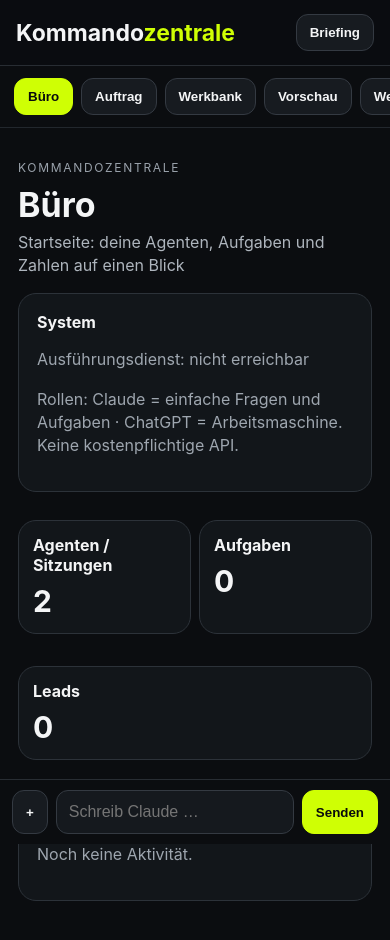
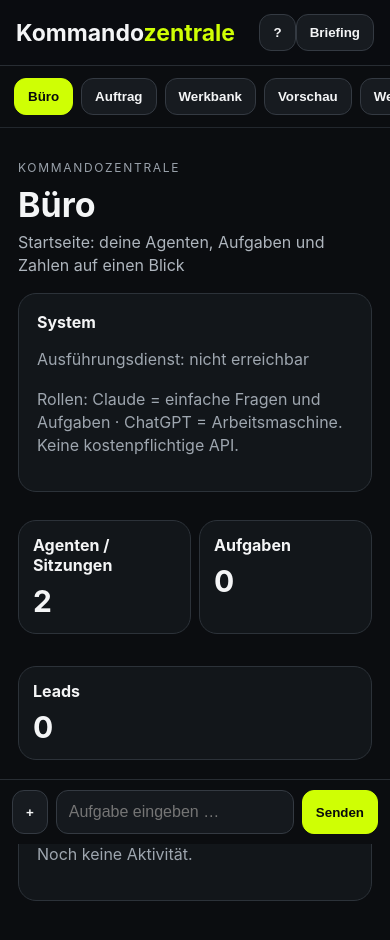
Before and after one commit to n6n2jmm5d5-ux/Iphone-Kommandozentrale-final-, a website: page index.html in a window 390 px wide. Drawn offline with Linux system fonts and the light colour scheme; no server answers.

Commit message:
Original-Hilfe und Dual-Agent-Einstieg für iPhone vorbereiten

```diff
--- a/index.html
+++ b/index.html
@@ -10,10 +10,10 @@
 </head>
 <body>
 <div id="app">
-<header><div class="brand">Kommando<em>zentrale</em></div><button id="briefing">Briefing</button></header>
+<header><div class="brand">Kommando<em>zentrale</em></div><div><button id="help" aria-label="Hilfe: Was ist wo?" title="Was ist wo?">?</button><button id="briefing">Briefing</button></div></header>
 <nav id="nav"></nav>
 <main id="main"></main>
-<form id="chat"><button type="button" id="plus">+</button><input id="prompt" placeholder="Schreib Claude …" autocomplete="off"><button type="submit">Senden</button></form>
+<form id="chat"><button type="button" id="plus">+</button><input id="prompt" placeholder="Aufgabe eingeben …" autocomplete="off"><button type="submit">Senden</button></form>
 </div>
 <script src="app.js"></script>
 </body>
```
